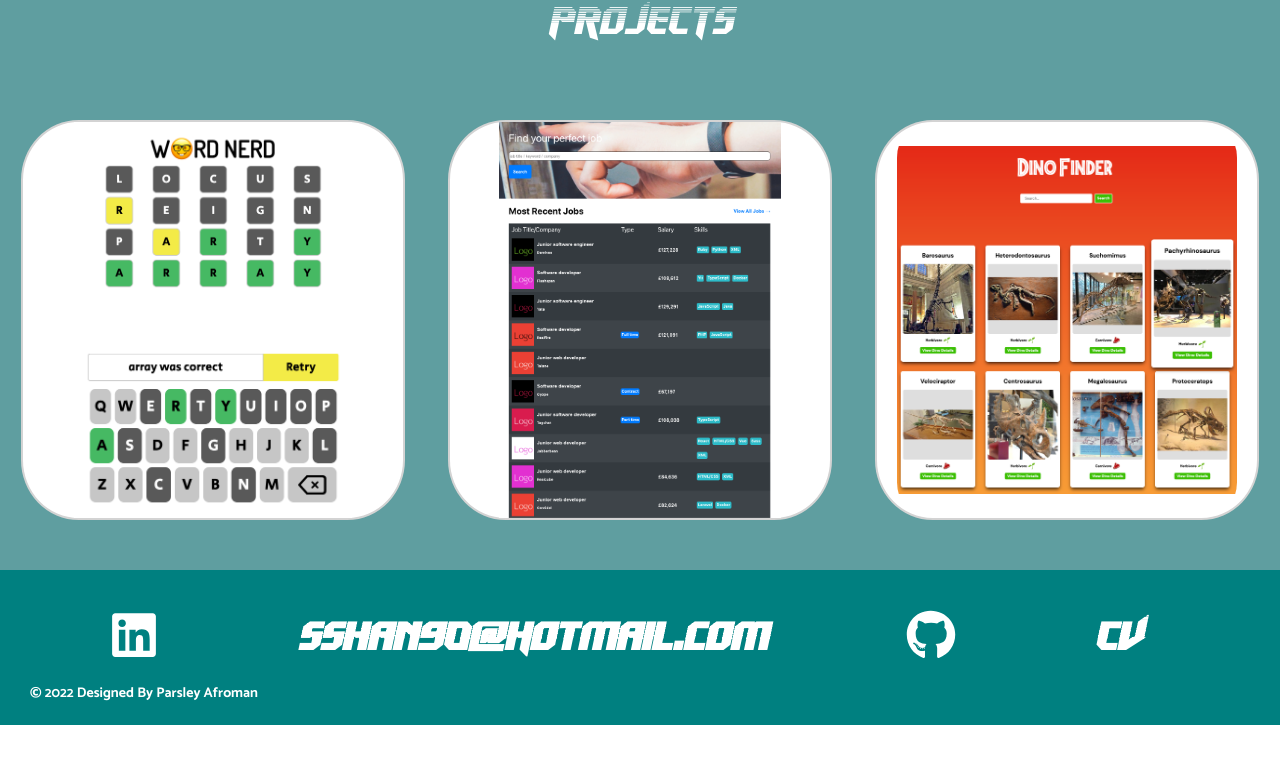
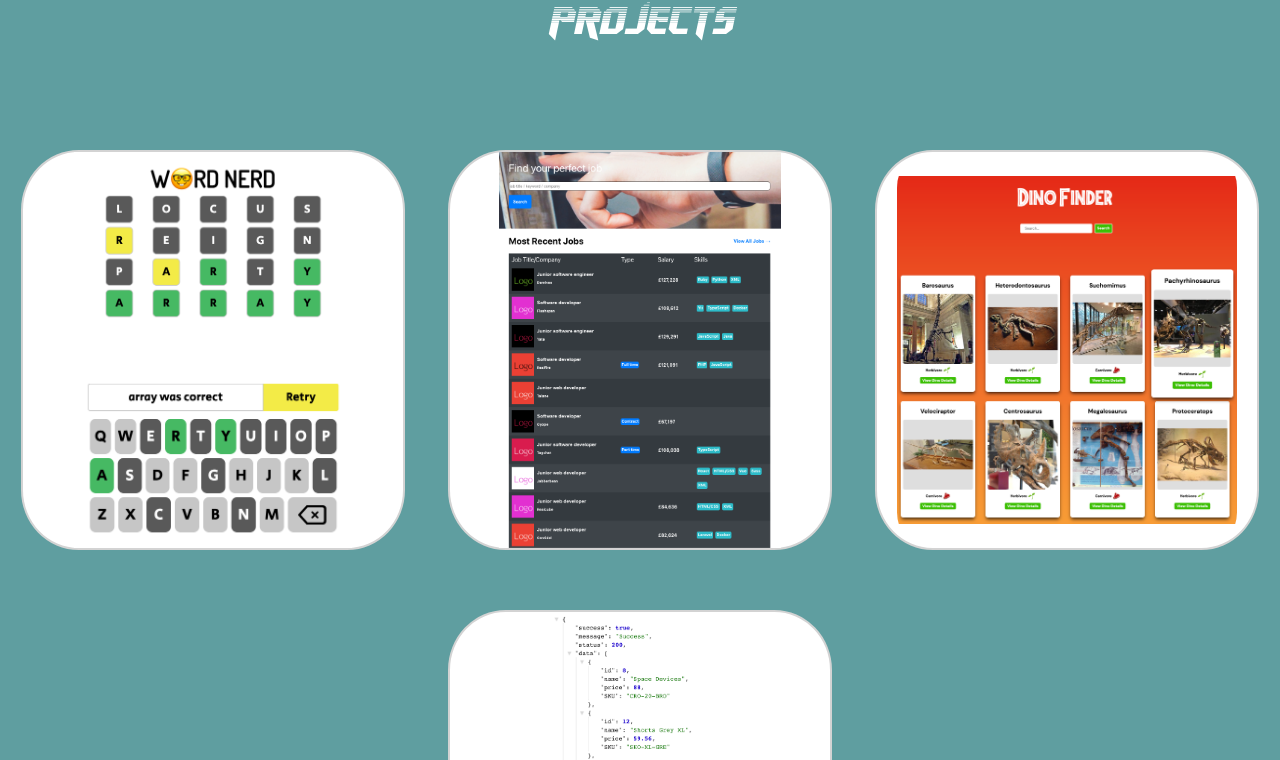
Before and after one commit to Parsley-Afroman/portfolio-ReactCode, a React (Create React App) app: page / in a window 1280 px wide. Shown: the part 1160-1920 px from the top of the page. Before the commit the page ends 1885 px from the top, so only its background shows below. Built offline with nearby package versions, Linux system fonts and the light colour scheme.

Commit message:
added another project to the json file and added some margin to the cards as the additional one was abutting the bottom of the ones atop

```diff
--- a/src/App.scss
+++ b/src/App.scss
@@ -248,6 +248,7 @@ main {
         border: 2px solid lightgrey;
         border-radius: 15%;
         padding: 0 20px;
+        margin: 30px 0;
         transition: all .2s ease-in-out;
 
         &:hover img{
--- a/src/Main/Projects/Cards/projects.json
+++ b/src/Main/Projects/Cards/projects.json
@@ -1,5 +1,6 @@
 [
   {"_id":{"$oid":"625ab58f85f26b8a71885123"},"id":"1","project_name":"Word Nerd","image_link":"./WordNerd.png","about_project":"Following a mobile-first approach to recreate 'Wordle', we fetched\n                            JSON word data , which I helped to sequentially generate a novel word.\n                            Validated and sanitised inputs protect the site from malicious users, before the data\n                            is parsed to logic for changing each corresponding key colour, by manipulating\n                            the DOM via data attributes.","skill_one":"JS","skill_two":"HTML","skill_three":"CSS","Git_Link":"https://github.com/iO-Academy/2022-dragons-wordle","Live_Link":"https://dev.io-academy.uk/projects/2022-jan/wordnerd/"},
   {"_id":{"$oid":"625ab58f85f26b8a71885124"},"id":"2","project_name":"Job Searcher","image_link":"./DragonJobs.png","about_project":"Our component tree guided our decision to fetch the API at the top of the structure, enabling us\n                        to use props, so that we could use object destructuring to output job details on our\n                        SASS styled front-end.\n                        I helped create the modal and table templates the data populates; with us achieving the ability\n                        to search multiple entities, and display the details of a single entity.","skill_one":"JS React","skill_two":"SASS","skill_three":"HTML","Git_Link":"https://github.com/iO-Academy/2022-dragons-jobSearch","Live_Link":"https://2022-jan-dragonsjobsearch.dev.io-academy.uk/"},
-  {"_id":{"$oid":"625ab58f85f26b8a71885125"},"id":"3","project_name":"Dino Finder","image_link":"./DinoFinder.png","about_project":" Designed desktop first, and using a Hydrator entity, and Viewhelper, design pattern we created\n                        a unit testable application for displaying a dinosaur collection.\n                        I helped code the collection navigation button functionality and the unit test for it, as well\n                        as contributing to the hi-fidelity wireframe which guided the design and asset collection.","skill_one":"OOP PHP","skill_two":"SASS","skill_three":"MySQL","Git_Link":"https://github.com/iO-Academy/2022-jan-dragons-DinoFinder","Live_Link":"https://dev.io-academy.uk/projects/2022-jan/dino-finder/index.php"}
+  {"_id":{"$oid":"625ab58f85f26b8a71885125"},"id":"3","project_name":"Dino Finder","image_link":"./DinoFinder.png","about_project":" Designed desktop first, and using a Hydrator entity, and Viewhelper, design pattern we created\n                        a unit testable application for displaying a dinosaur collection.\n                        I helped code the collection navigation button functionality and the unit test for it, as well\n                        as contributing to the hi-fidelity wireframe which guided the design and asset collection.","skill_one":"OOP PHP","skill_two":"SASS","skill_three":"MySQL","Git_Link":"https://github.com/iO-Academy/2022-jan-dragons-DinoFinder","Live_Link":"https://dev.io-academy.uk/projects/2022-jan/dino-finder/index.php"},
+  {"_id":{"$oid":"626fe223ba2436f74ac3bbda"},"id":"4","project_name":"Products RESTful API","image_link":"./LSD_Products.png","about_project":"Using Node.js, with a Service & Controller design pattern in an Express framework,\n                   we created a back-end RESTful API for the management of stocks, \n                       and detailed Docs to go with it. For protection we sanitised and validated the HTTP requests and covered all route \n                        responses.","skill_one":"Node JS","skill_two":"Express","skill_three":"MySQL","Git_Link":"https://github.com/iO-Academy/2022-jan-products-api","Live_Link":" "}
 ]
```
Also changed, not shown: public/LSD_Products.png (added).
